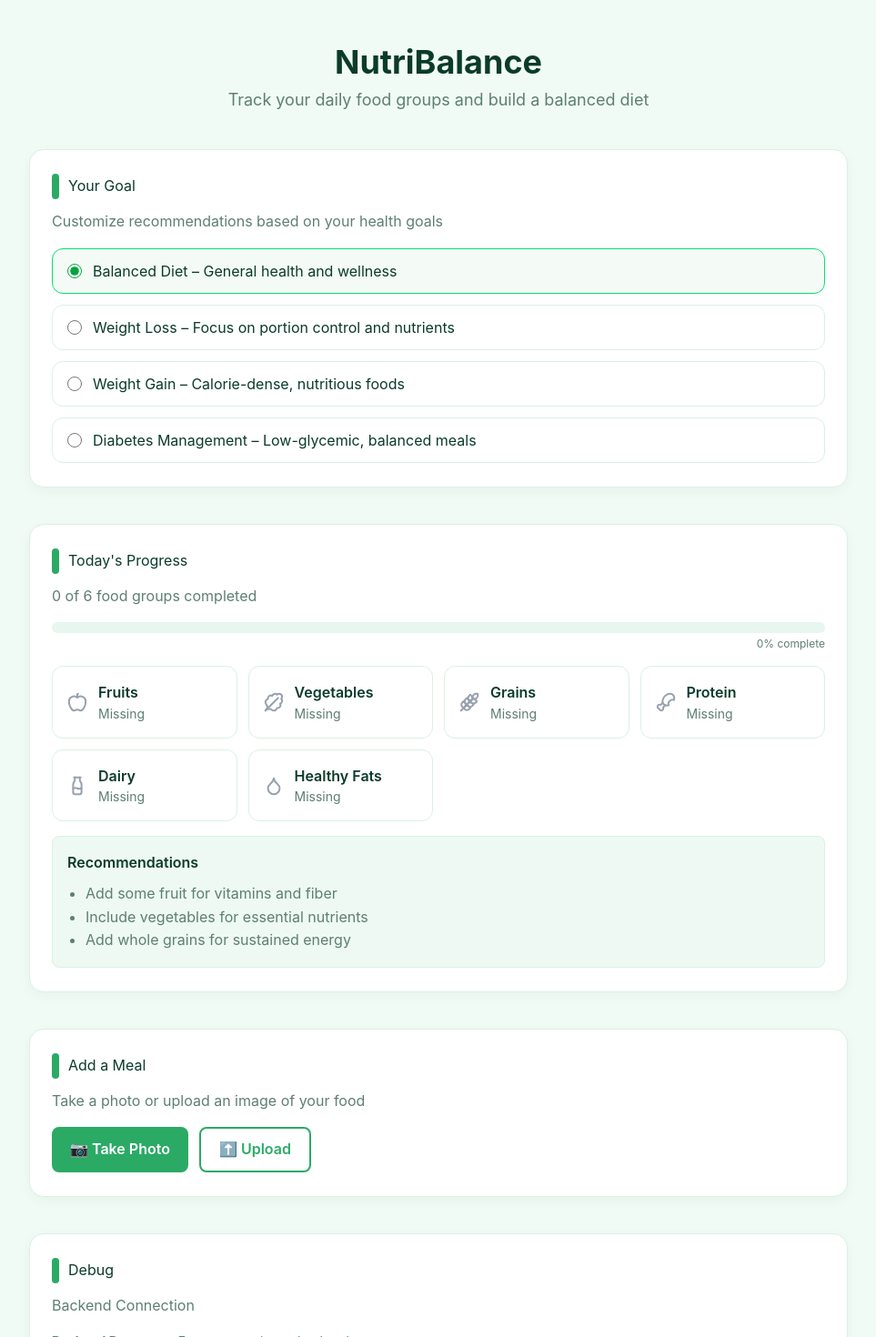
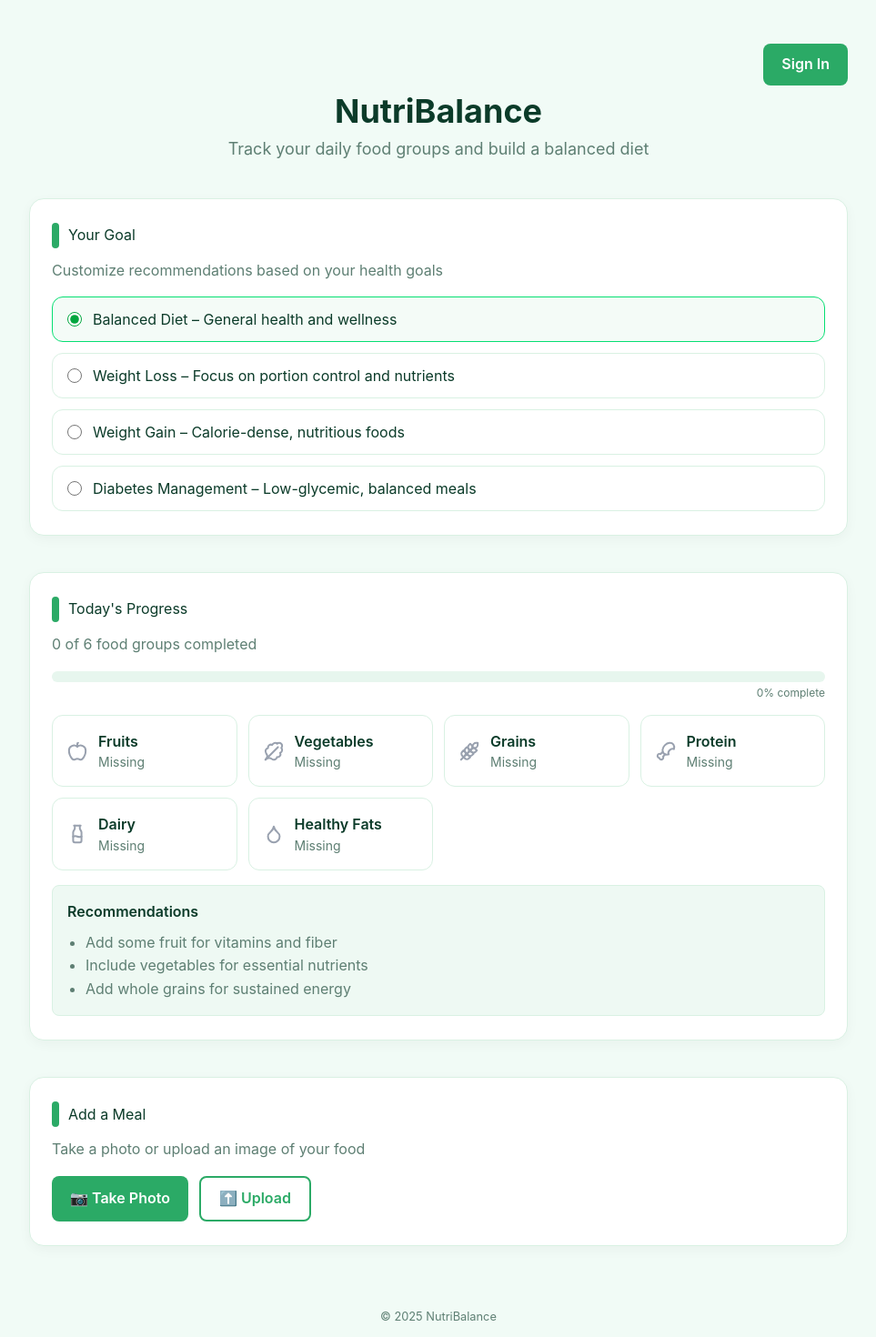
Before and after one commit to zhu0lin/hack-knight, a Next.js app in the folder frontend/: page / in a window 1280 px wide. Shown: the top 1470 px of the page at 91% size, without its empty margins (158-1121 px from the left). Built offline with nearby package versions, Linux system fonts and the light colour scheme; no server answers.

Commit message:
login/logout functionality implemented

```diff
--- a/frontend/app/page.tsx
+++ b/frontend/app/page.tsx
@@ -8,12 +8,15 @@ import ProgressBar from '@/components/ProgressBar'
 import CardSub from '@/components/CardSub'
 import { PrimaryButton, GhostButton } from '@/components/Buttons'
 import { soft } from '@/lib/theme'
+import { supabase } from '@/lib/client'
+import { useRouter } from 'next/navigation'
 
 type Goal = 'balanced' | 'loss' | 'gain' | 'diabetes'
 
 export default function Page() {
   const [goal, setGoal] = useState<Goal>('balanced')
   const [message, setMessage] = useState('Loading...')
+  const [session, setSession] = useState<any>(null)
   const [foodGroups, setFoodGroups] = useState<Record<string, boolean>>({
     Fruits: false,
     Vegetables: false,
@@ -25,6 +28,7 @@ export default function Page() {
 
   const cameraRef = useRef<HTMLInputElement>(null)
   const uploadRef = useRef<HTMLInputElement>(null)
+  const router = useRouter()
 
   useEffect(() => {
     const apiUrl = process.env.NEXT_PUBLIC_API_URL || 'http://localhost:8000'
@@ -32,6 +36,20 @@ export default function Page() {
       .then(r => r.json())
       .then(d => setMessage(d.message))
       .catch(() => setMessage('Error connecting to backend'))
+  }, [])
+
+  useEffect(() => {
+    supabase.auth.getSession().then(({ data: { session } }) => {
+      setSession(session)
+    })
+
+    const { data: listener } = supabase.auth.onAuthStateChange((_event, session) => {
+      setSession(session)
+    })
+
+    return () => {
+      listener.subscription.unsubscribe()
+    }
   }, [])
 
   const completed = useMemo(
@@ -55,6 +73,10 @@ export default function Page() {
     })
   }
 
+  const handleSignOut = async () => {
+    await supabase.auth.signOut()
+  }
+
   const recs = [
     'Add some fruit for vitamins and fiber',
     'Include vegetables for essential nutrients',
@@ -64,6 +86,13 @@ export default function Page() {
   return (
     <>
       <header className="text-center space-y-2">
+        <div className="flex justify-end mb-2">
+          {session ? (
+            <GhostButton onClick={handleSignOut}>Log Out</GhostButton>
+          ) : (
+            <PrimaryButton onClick={() => router.push('/login')}>Sign In</PrimaryButton>
+          )}
+        </div>
         <h1 className="text-4xl font-bold text-[#0B3B29]">NutriBalance</h1>
         <p className="text-[#5E7F73] text-lg">
           Track your daily food groups and build a balanced diet
@@ -145,11 +174,11 @@ export default function Page() {
         />
       </Section>
 
-      <Section title="Debug" subtitle="Backend Connection">
+      {/* <Section title="Debug" subtitle="Backend Connection">
         <p className="text-sm text-[#5E7F73]">
           <strong>Backend Response:</strong> {message}
         </p>
-      </Section>
+      </Section> */}
 
       <footer className="text-center text-[#5E7F73] mt-6">
         <small>© {new Date().getFullYear()} NutriBalance</small>
```
